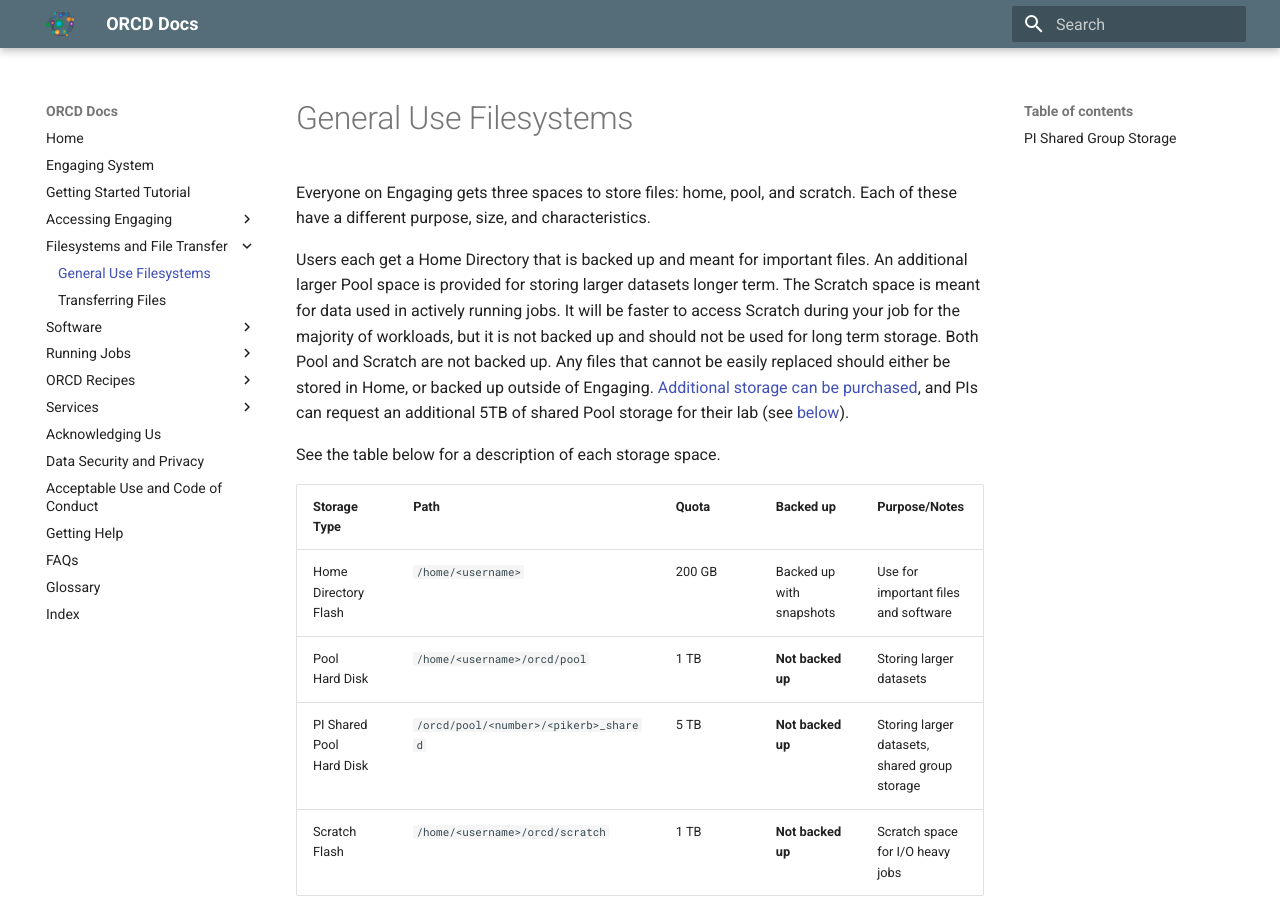
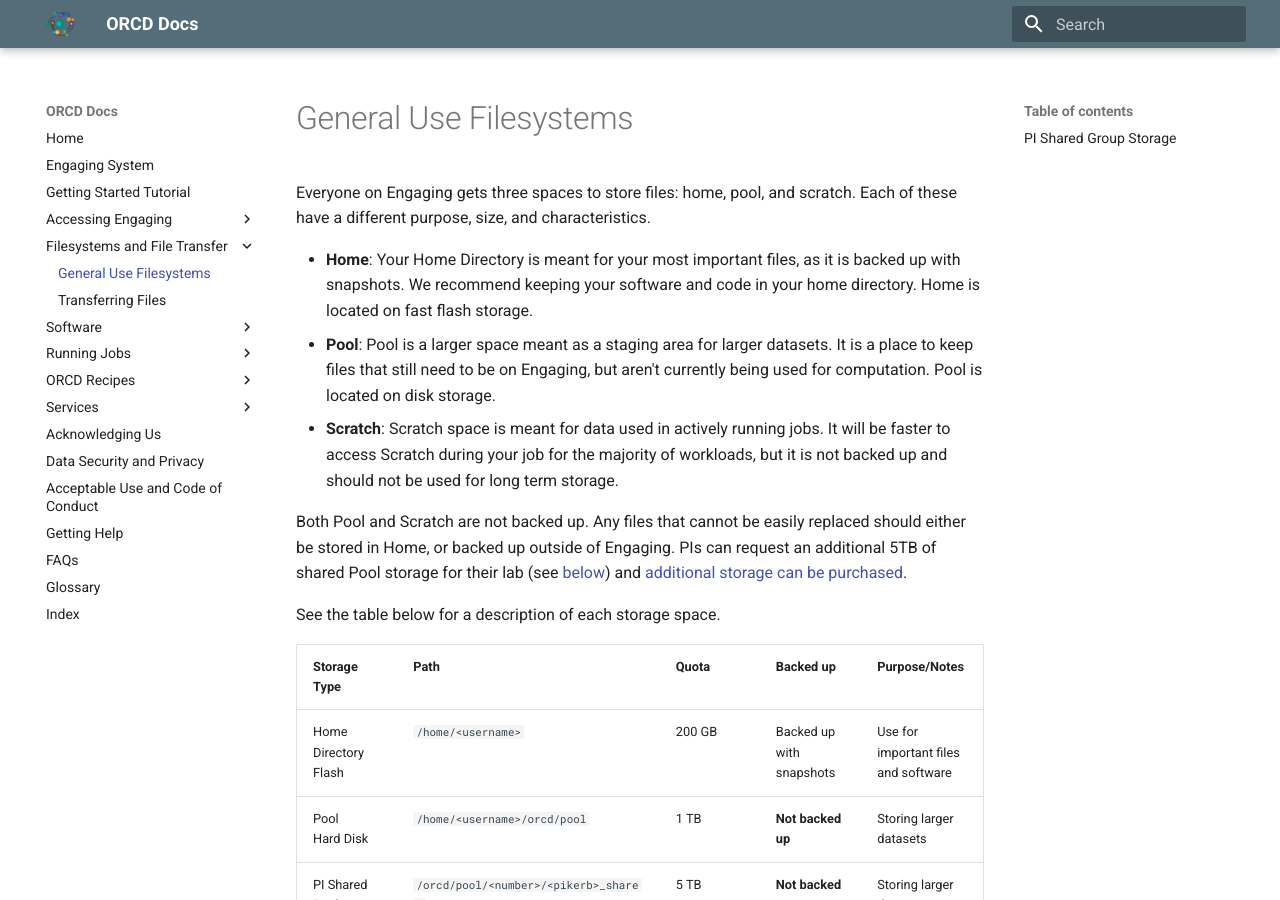
Before and after one commit to mit-orcd/orcd-docs-edit, an MkDocs documentation site: the page built from docs/filesystems-file-transfer/filesystems.md, in a window 1280 px wide and 900 px high. Built offline with MkDocs 1.6.1 and Material for MkDocs 9.7.7, drawn with Linux system fonts in a browser that asks for light colours.

Commit message:
reorganize filesystem description

```diff
--- a/docs/filesystems-file-transfer/filesystems.md
+++ b/docs/filesystems-file-transfer/filesystems.md
@@ -2,7 +2,11 @@
 
 Everyone on Engaging gets three spaces to store files: home, pool, and scratch. Each of these have a different purpose, size, and characteristics.
 
-Users each get a Home Directory that is backed up and meant for important files. An additional larger Pool space is provided for storing larger datasets longer term. The Scratch space is meant for data used in actively running jobs. It will be faster to access Scratch during your job for the majority of workloads, but it is not backed up and should not be used for long term storage. Both Pool and Scratch are not backed up. Any files that cannot be easily replaced should either be stored in Home, or backed up outside of Engaging. [Additional storage can be purchased](../services/storage-services.md), and PIs can request an additional 5TB of shared Pool storage for their lab (see [below](#pi-shared-group-storage)).
+- **Home**: Your Home Directory is meant for your most important files, as it is backed up with snapshots. We recommend keeping your software and code in your home directory. Home is located on fast flash storage.
+- **Pool**: Pool is a larger space meant as a staging area for larger datasets. It is a place to keep files that still need to be on Engaging, but aren't currently being used for computation. Pool is located on disk storage.
+- **Scratch**: Scratch space is meant for data used in actively running jobs. It will be faster to access Scratch during your job for the majority of workloads, but it is not backed up and should not be used for long term storage.
+
+Both Pool and Scratch are not backed up. Any files that cannot be easily replaced should either be stored in Home, or backed up outside of Engaging. PIs can request an additional 5TB of shared Pool storage for their lab (see [below](#pi-shared-group-storage)) and [additional storage can be purchased](../services/storage-services.md).
 
 See the table below for a description of each storage space.
 
```
